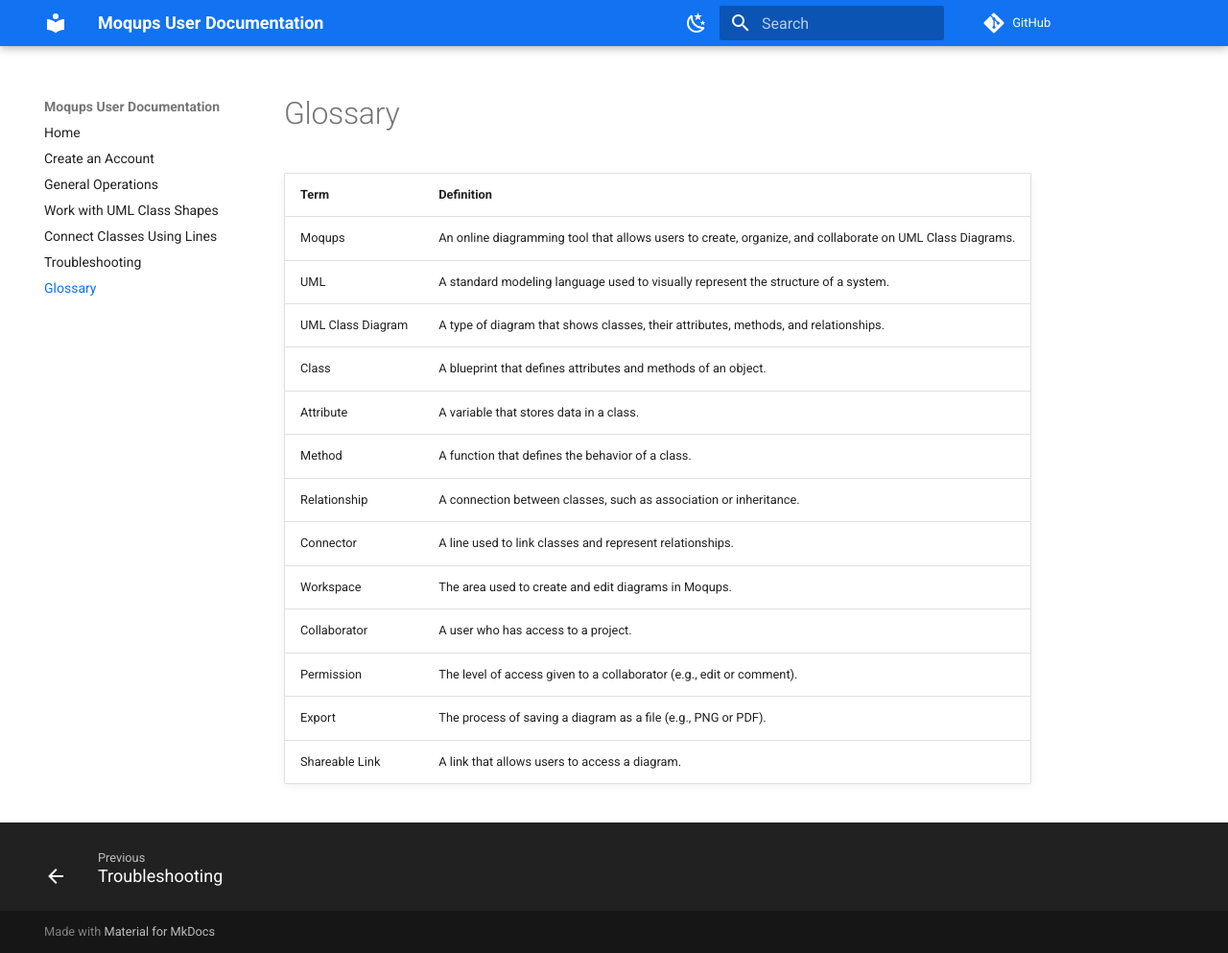
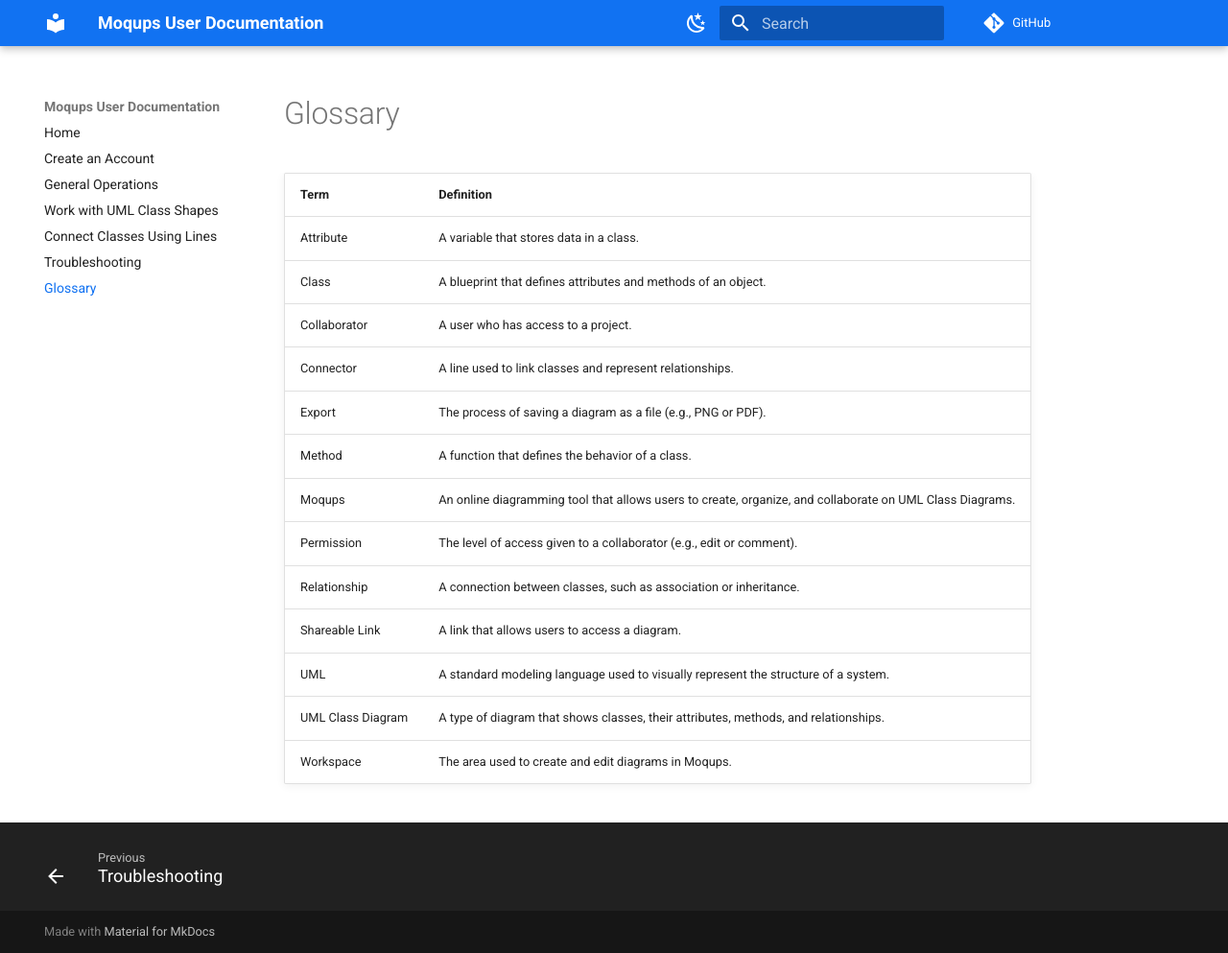
Before and after one commit to mzhao002/Moqups-User-Documentation, an MkDocs documentation site: the page built from docs/glossary.md, in a window 1280 px wide and 993 px high. Shown: the whole window at 96% size. Built offline with MkDocs 1.6.1 and Material for MkDocs 9.7.7, drawn with Linux system fonts in a browser that asks for light colours; comment, search, counter and statistics services are not loaded.

```diff
--- a/docs/glossary.md
+++ b/docs/glossary.md
@@ -2,16 +2,16 @@
 
 | Term | Definition |
 |------|------------|
+| Attribute | A variable that stores data in a class. |
+| Class | A blueprint that defines attributes and methods of an object. |
+| Collaborator | A user who has access to a project. |
+| Connector | A line used to link classes and represent relationships. |
+| Export | The process of saving a diagram as a file (e.g., PNG or PDF). |
+| Method | A function that defines the behavior of a class. |
 | Moqups | An online diagramming tool that allows users to create, organize, and collaborate on UML Class Diagrams. |
+| Permission | The level of access given to a collaborator (e.g., edit or comment). |
+| Relationship | A connection between classes, such as association or inheritance. |
+| Shareable Link | A link that allows users to access a diagram. |
 | UML | A standard modeling language used to visually represent the structure of a system. |
 | UML Class Diagram | A type of diagram that shows classes, their attributes, methods, and relationships. |
-| Class | A blueprint that defines attributes and methods of an object. |
-| Attribute | A variable that stores data in a class. |
-| Method | A function that defines the behavior of a class. |
-| Relationship | A connection between classes, such as association or inheritance. |
-| Connector | A line used to link classes and represent relationships. |
 | Workspace | The area used to create and edit diagrams in Moqups. |
-| Collaborator | A user who has access to a project. |
-| Permission | The level of access given to a collaborator (e.g., edit or comment). |
-| Export | The process of saving a diagram as a file (e.g., PNG or PDF). |
-| Shareable Link | A link that allows users to access a diagram. |
```
